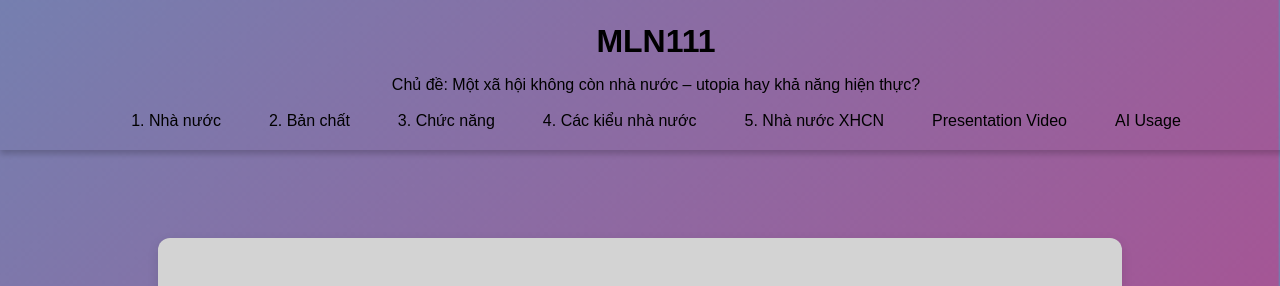
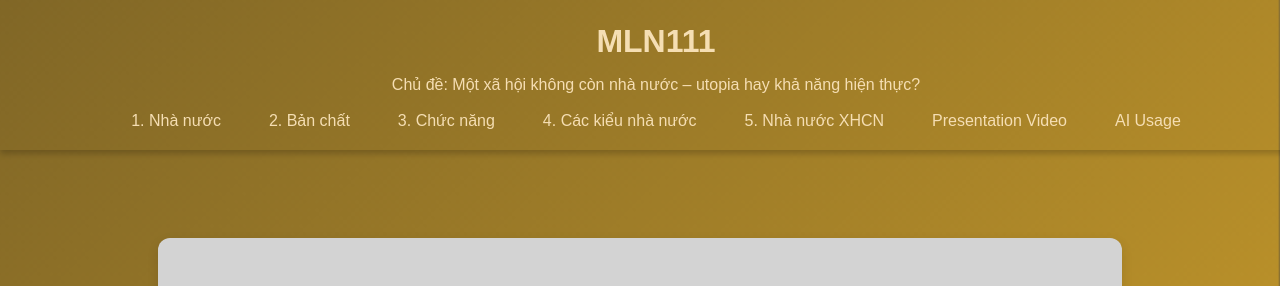
Before and after one commit to NguyenDucHy2302/MLN111-AKH, a plain HTML site: page index.html in a window 1280 px wide. Shown: the top 286 px of the page. Drawn offline with Linux system fonts and the light colour scheme.

Commit message:
Add files via upload

```diff
--- a/style.css
+++ b/style.css
@@ -15,10 +15,10 @@ header {
   left: 0;
   width: 100%;
   z-index: 1000;
-  color: black;
+  color: wheat;
   padding: 1rem;
   box-shadow: 0 4px 6px rgba(0,0,0,0.2);
-  background: linear-gradient(-45deg, #ff512f, #dd2476, #24c6dc, #514a9d);
+  background: linear-gradient(-45deg, #d32f2f, #fbc02d, #212121, #f5f5f5);
   background-size: 400% 400%;
   animation: gradientBG 10s ease infinite;
 }
@@ -46,7 +46,7 @@ nav ul {
 
 nav a {
   text-decoration: none;
-  color: black;
+  color: wheat;
   padding: 0.5rem 1rem;
   border-radius: 20px;
   transition: background 0.6s;
@@ -93,7 +93,7 @@ video {
 /* FOOTER */
 footer {
   text-align: center;
-  background: linear-gradient(-45deg, #ff512f, #dd2476, #24c6dc, #514a9d);
+  background: linear-gradient(-45deg, #d32f2f, #fbc02d, #212121, #f5f5f5);
   background-size: 400% 400%;
   animation: gradientBG 10s ease infinite;
   color: black;
@@ -122,7 +122,7 @@ h2 i {
   margin-right: 8px;
 }
 body {
-  background: linear-gradient(-45deg, #ff512f, #dd2476, #24c6dc, #514a9d);
+  background: linear-gradient(-45deg, #d32f2f, #fbc02d, #212121, #f5f5f5);
   background-size: 400% 400%;
   animation: gradientBG 10s ease infinite;
   font-family: Arial, sans-serif;
```
Also changed, not shown: ai-usage.html (+2 -2 lines).
